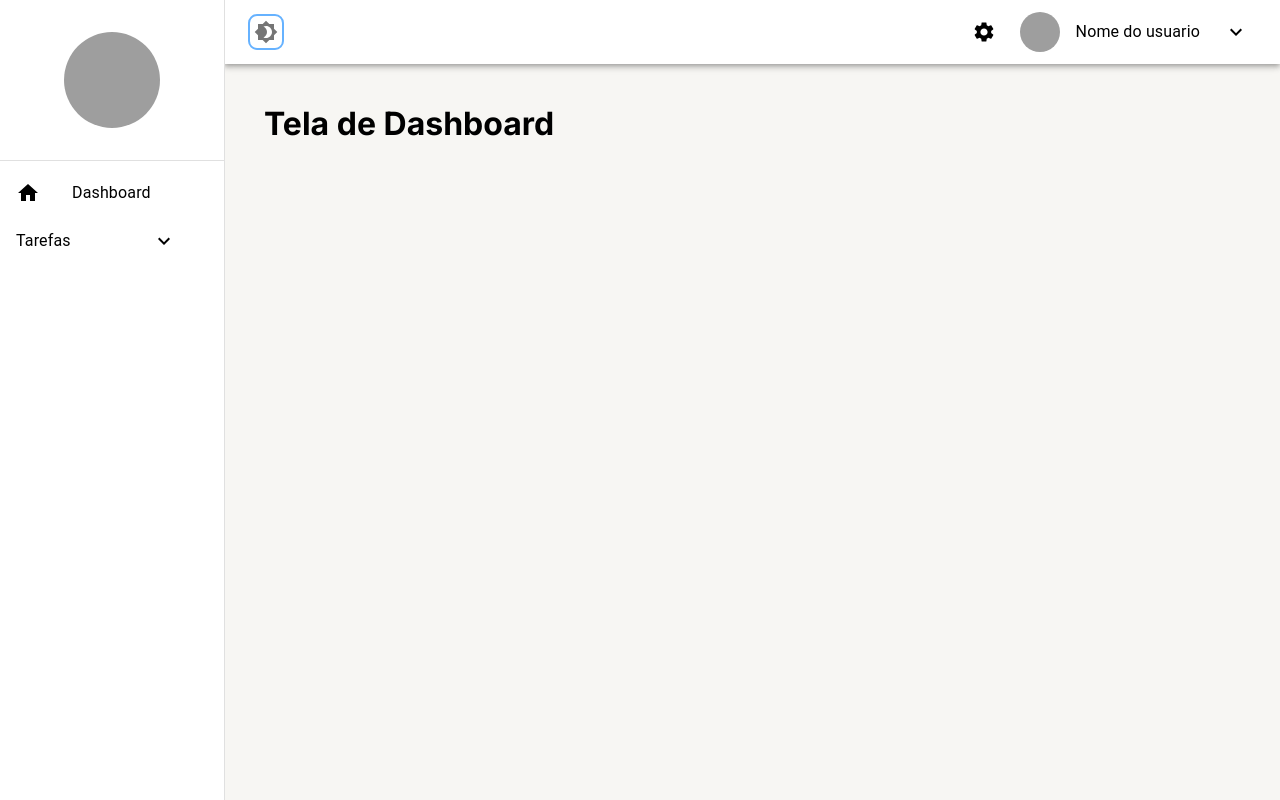
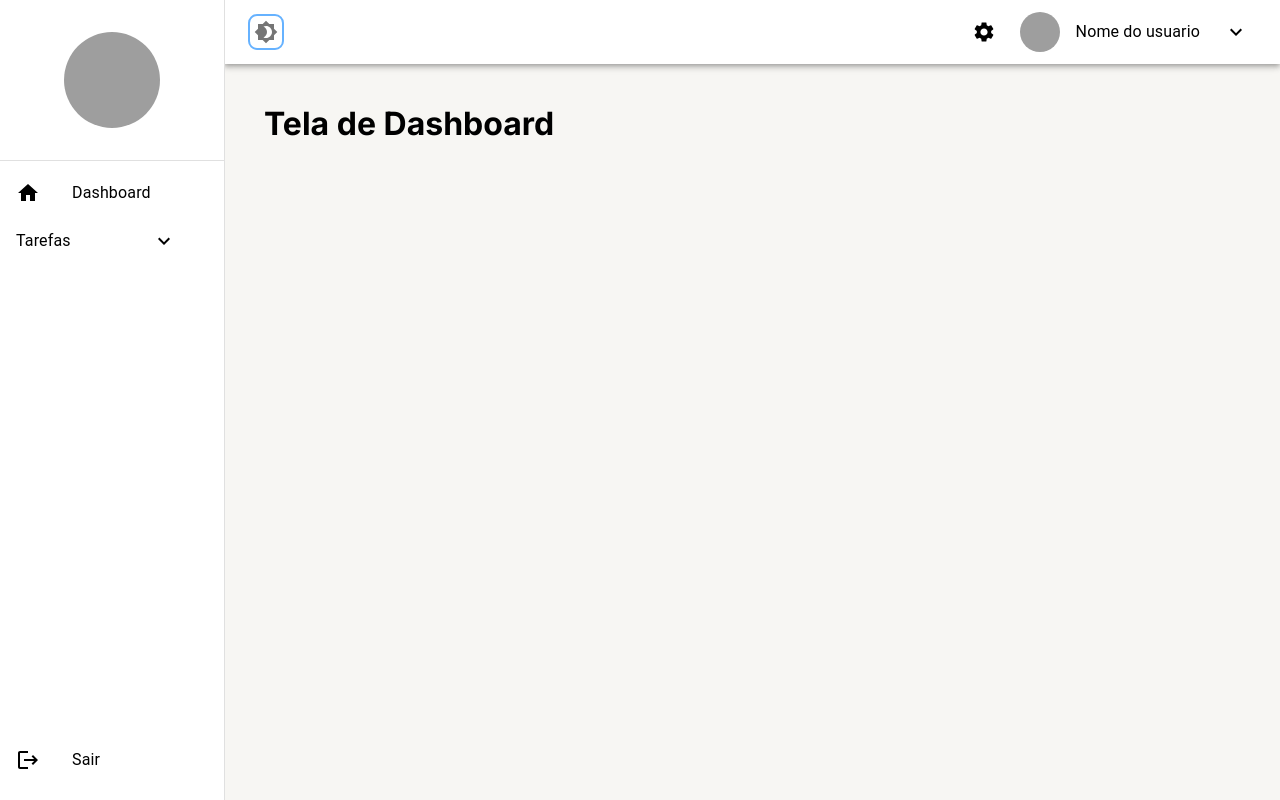
Before and after one commit to Joaorocha07/gerenciador-de-tarefa, a Next.js app: page /dashboard in a window 1280 px wide. Built offline with nearby package versions, Linux system fonts and the light colour scheme; grey boxes are pictures that could not be loaded.

Commit message:
button sair

```diff
--- a/src/components/menu-side/ListItensMenu.tsx
+++ b/src/components/menu-side/ListItensMenu.tsx
@@ -2,16 +2,19 @@ import React from 'react'
 
 import { items } from './helper/menu'
 import { useMenu } from '@/hook/useMenu'
-import { Box, List } from '@mui/material'
 import { Home } from '@mui/icons-material'
+import { Box, List, useTheme } from '@mui/material'
 
 import SubMenu from './components/SubMenu'
+import LogoutIcon from '@mui/icons-material/Logout'
 import ListMenuSide from './components/ListMenuSide'
 
 export const ListItensMenu = (): JSX.Element => {
+  const theme = useTheme()
   const { selectedItem, handleItemClick, menuItems, handleSubItemClick } = useMenu(items)
 
   return (
+    <>
       <Box flex={1}>
         <List component="nav">
           <ListMenuSide
@@ -48,5 +51,16 @@ export const ListItensMenu = (): JSX.Element => {
           ))}
         </List>
       </Box>
+      <Box height={theme.spacing(8)}>
+        <ListMenuSide
+          text='Sair'
+          href='/login'
+          selected={selectedItem === 'sair'}
+          onClick={() => { handleItemClick('sair') }}
+        >
+          <LogoutIcon />
+        </ListMenuSide>
+      </Box>
+    </>
   )
 }
```
Lines whose indentation alone changed are shown as unchanged.
